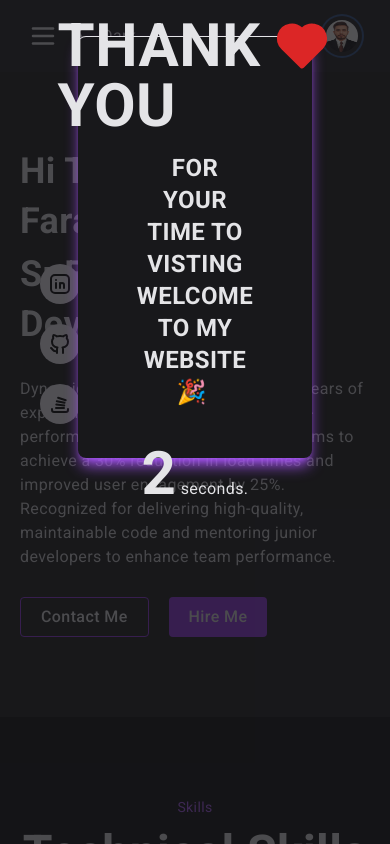
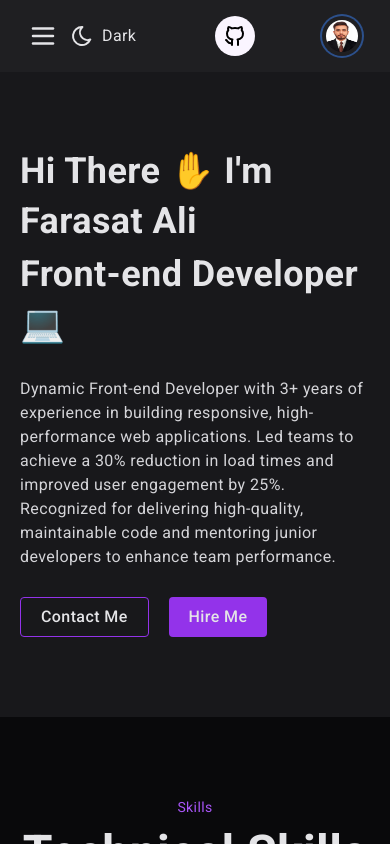
Before and after one commit to Farasat-Basra/portfolio-nextjs, a Next.js app: page / in a window 390 px wide. Shown: the top 844 px of the page. Built offline with nearby package versions, Linux system fonts and the light colour scheme.

Commit message:
welcome modal

```diff
--- a/app/(portfolio)/_components/home/index.tsx
+++ b/app/(portfolio)/_components/home/index.tsx
@@ -41,7 +41,7 @@ export const HomeSection = () => {
         </h1>
         <h1 className="group mt-1 lg:mt-5 inline-block text-4xl lg:text-6xl font-bold leading-snug">
           <span className="relative after:block after:transition-[width] after:duration-500 after:ease-out after:w-0 after:content-[''] after:h-1 after:rounded-md after:group-hover:w-full after:bg-secondary-700 after:dark:bg-secondary-200 after:absolute after:bottom-0 after:left-0">
-            Sr.Front-end Developer 💻
+            Front-end Developer 💻
           </span>
         </h1>
 
--- a/components/core/Modal.tsx
+++ b/components/core/Modal.tsx
@@ -19,11 +19,11 @@ const Modal = ({ onClose }: { onClose: () => void }) => {
   }, [remainingTime, onClose]);
 
   return (
-    <div className="fixed inset-0  bg-secondary-900 flex justify-center  z-50 bg-black bg-opacity-75">
-      <div className="bg-secondary-900 translate-y-9  shadow-lg shadow-primary-500 border-t   ease-in duration-300 flex flex-col  items-center justify-center  w-[60%] h-[50%] rounded-lg p-6">
-        <h2 className="font-bold mt-10 flex gap-3 justify-center text-6xl mb-4">
+    <div className="fixed hidden  inset-0  bg-secondary-900 lg:flex justify-center  z-50 bg-black bg-opacity-75">
+      <div className="bg-secondary-900 translate-y-9  shadow-lg shadow-primary-500 border-t   ease-in duration-300 flex flex-col  items-center justify-center w-full  lg:w-[60%] h-[50%] rounded-lg p-6">
+        <h2 className="font-bold mt-10 flex gap-3 justify-center text-md lg:text-6xl mb-4">
           THANK YOU
-          <span className="font-bold  text-red-dark justify-center items-center text-6xl  text-center mb-4">
+          <span className="font-bold  text-red-dark justify-center items-center text-md lg:text-6xl text-center mb-4">
             {" "}
             <IconHeartFilled size={60} />{" "}
           </span>
@@ -32,7 +32,7 @@ const Modal = ({ onClose }: { onClose: () => void }) => {
           {" "}
           FOR YOUR TIME TO VISTING
         </h2> */}
-        <h2 className="text-2xl px-5 w-[50%] flex justify-center items-center  font-bold mb-4">
+        <h2 className="text-sm lg:text-2xl px-5 w-[50%] flex justify-center items-center  font-bold mb-4">
           <TypeAnimation
             sequence={[
               "   FOR YOUR TIME TO VISTING WELCOME TO MY WEBSITE 🎉",
--- a/components/core/navigation/index.tsx
+++ b/components/core/navigation/index.tsx
@@ -31,6 +31,15 @@ function Navbar({ setShow, showModal, setShowModal }: any) {
             <IconMenu2 size={30} onClick={() => setShow(true)} />
             <ThemeToggler />
           </div>
+          <a
+            target="_blank"
+            href="https://github.com/Farasat-Basra"
+            rel="noopener  noreferrer"
+          >
+            <div className="bg-primary-50 text-[#000] hover:border-2 hover:border-primary-500 rounded-full size-10 p-2 flex justify-center items-center">
+              <IconBrandGithub />
+            </div>
+          </a>
           <AppIcon />
         </div>
       </div>
@@ -53,7 +62,7 @@ function Navbar({ setShow, showModal, setShowModal }: any) {
           <ThemeToggler />
         </div>
       </nav>
-      <div className="sticky mt-48 flex flex-col gap-5 ml-10">
+      <div className="sticky mt-48 hidden lg:flex flex-col gap-5 ml-10">
         <a
           target="_blank"
           href="https://www.linkedin.com/in/farasat-ali37/"
@@ -82,7 +91,9 @@ function Navbar({ setShow, showModal, setShowModal }: any) {
           </div>
         </a>
       </div>
-      {showModal && <Modal onClose={() => setShowModal(false)} />}
+      {/* {showModal &&  */}
+      <Modal onClose={() => setShowModal(false)} />
+      {/* } */}
     </header>
   );
 }
```
